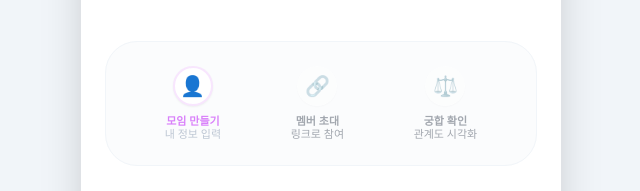
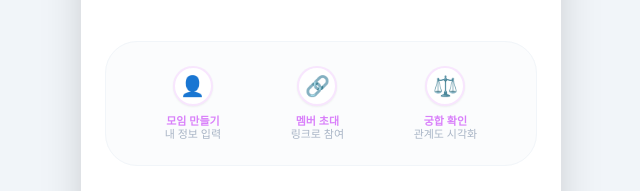
Before and after one commit to PLANB-John/oursai-web, a Next.js app: page /create-group in a window 1280 px wide. Shown: the part 219-410 px from the top of the page, without its empty margins (319-959 px from the left). Built offline with nearby package versions, Linux system fonts and the light colour scheme.

Commit message:
Update create-group.js

```diff
--- a/pages/create-group.js
+++ b/pages/create-group.js
@@ -19,7 +19,7 @@ export default function CreateGroup() {
     pin: '' // 모임장 PIN
   });
 
-  // 2. 일주 카드 표시 조건 (이름, 성별, 생년월일 8자리 입력 시 자동 나타남)
+  // 2. 일주 카드 표시 조건
   const isIljuVisible = formData.userName.trim().length > 0 &&
                         formData.gender !== '' &&
                         formData.birthDate.length === 8;
@@ -41,7 +41,7 @@ export default function CreateGroup() {
 
       <div className="w-full max-w-[480px] min-h-screen bg-white shadow-2xl flex flex-col relative overflow-hidden sm:rounded-[40px] pb-20">
 
-        {/* --- 로딩 오버레이 (영상 디자인 100% 재현) --- */}
+        {/* --- 로딩 오버레이 --- */}
         <AnimatePresence>
           {isLoading && (
             <motion.div
@@ -67,26 +67,29 @@ export default function CreateGroup() {
             <p className="text-[14px] text-slate-400 font-medium">모임을 만들고, 멤버들의 궁합을 확인해보세요</p>
           </div>
 
-          {/* 단계 안내 바 */}
+          {/* --- 단계 안내 바 (수정됨: 모든 단계 활성화 컬러 적용) --- */}
           <section className="bg-slate-50/50 rounded-[32px] p-6 border border-slate-100 space-y-6">
             <div className="flex justify-around items-start">
+              {/* 1단계: 모임 만들기 */}
               <div className="flex flex-col items-center gap-2">
                 <div className="w-10 h-10 bg-white rounded-full flex items-center justify-center shadow-sm text-[#D980FA] border-2 border-[#D980FA]/20">
                   <span className="text-xl">👤</span>
                 </div>
-                <p className="text-[11px] font-bold text-[#D980FA] leading-tight text-center">모임 만들기<br/><span className="font-medium text-slate-400 opacity-60">내 정보 입력</span></p>
+                <p className="text-[11px] font-bold text-[#D980FA] leading-tight text-center">모임 만들기<br/><span className="font-medium text-slate-400 opacity-80">내 정보 입력</span></p>
               </div>
-              <div className="flex flex-col items-center gap-2 opacity-40">
-                <div className="w-10 h-10 bg-white rounded-full flex items-center justify-center shadow-sm text-slate-400">
+              {/* 2단계: 멤버 초대 (컬러 활성화) */}
+              <div className="flex flex-col items-center gap-2">
+                <div className="w-10 h-10 bg-white rounded-full flex items-center justify-center shadow-sm text-[#D980FA] border-2 border-[#D980FA]/20">
                   <span className="text-xl">🔗</span>
                 </div>
-                <p className="text-[11px] font-bold text-slate-800 leading-tight text-center">멤버 초대<br/><span className="font-medium">링크로 참여</span></p>
+                <p className="text-[11px] font-bold text-[#D980FA] leading-tight text-center">멤버 초대<br/><span className="font-medium text-slate-400 opacity-80">링크로 참여</span></p>
               </div>
-              <div className="flex flex-col items-center gap-2 opacity-40">
-                <div className="w-10 h-10 bg-white rounded-full flex items-center justify-center shadow-sm text-slate-400">
+              {/* 3단계: 궁합 확인 (컬러 활성화) */}
+              <div className="flex flex-col items-center gap-2">
+                <div className="w-10 h-10 bg-white rounded-full flex items-center justify-center shadow-sm text-[#D980FA] border-2 border-[#D980FA]/20">
                   <span className="text-xl">⚖️</span>
                 </div>
-                <p className="text-[11px] font-bold text-slate-800 leading-tight text-center">궁합 확인<br/><span className="font-medium">관계도 시각화</span></p>
+                <p className="text-[11px] font-bold text-[#D980FA] leading-tight text-center">궁합 확인<br/><span className="font-medium text-slate-400 opacity-80">관계도 시각화</span></p>
               </div>
             </div>
           </section>
@@ -220,7 +223,7 @@ export default function CreateGroup() {
             </button>
           </section>
 
-          {/* --- 하단 상세 가이드 아코디언 (요청 문구 100% 반영) --- */}
+          {/* --- 하단 상세 가이드 아코디언 --- */}
           <section className="pt-10 space-y-6">
             <h2 className="text-[18px] font-black text-slate-800 flex items-center gap-2 px-2">
               <span className="text-[#D980FA]">✨</span> 일주로 보는 궁합이란?
@@ -270,7 +273,7 @@ export default function CreateGroup() {
           </section>
         </main>
 
-        {/* --- 최종 푸터 (이용약관 및 방침 포함) --- */}
+        {/* --- 최종 푸터 --- */}
         <footer className="px-8 py-16 bg-white text-center space-y-10 border-t border-slate-50">
           <div className="flex justify-center gap-6 text-[12px] text-slate-300 font-bold">
             <a href="/intro" className="hover:text-purple-400 transition-colors">서비스 소개</a>
```
